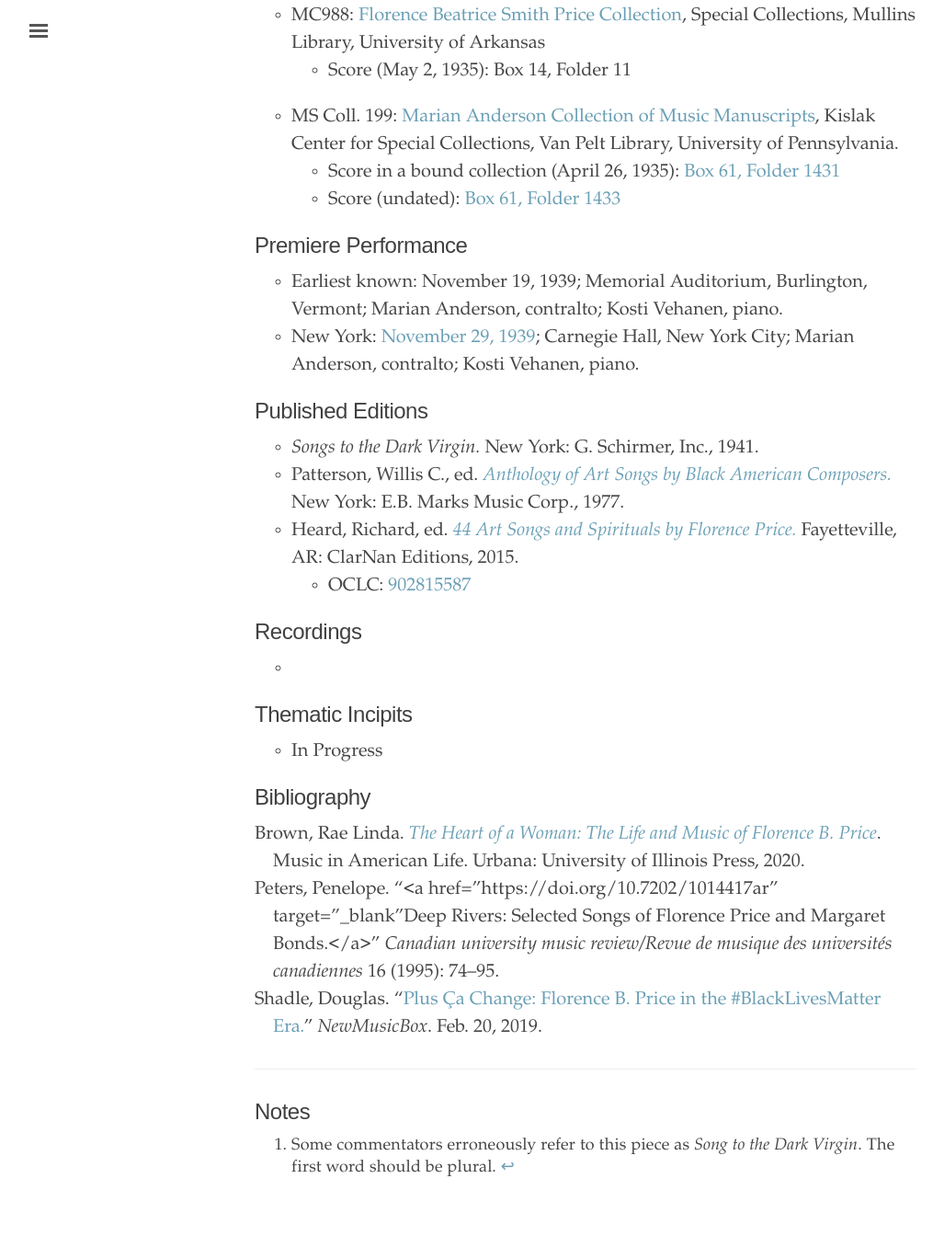
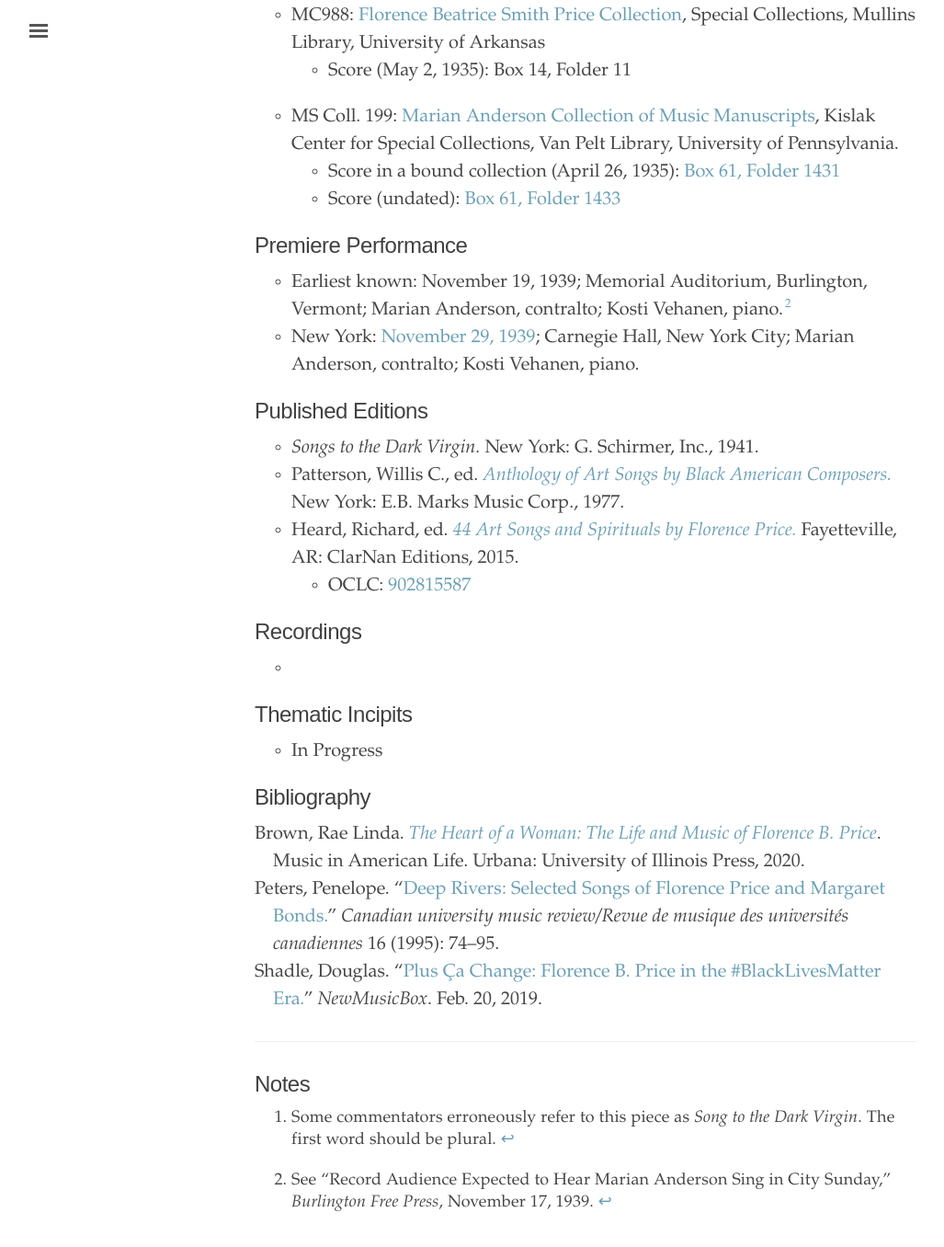
Before and after one commit to dwshadle/florence-price-catalog, a Jekyll site: the page built from _texts/price-songs_to_the_dark_virgin.md, in a window 1280 px wide and 1400 px high, scrolled down 740 px. Shown: the top 1356 px of the window at 92% size, without its empty margins (3-1030 px from the left). Built offline with Jekyll 4.4.1, drawn with Linux system fonts in a browser that asks for light colours.

Commit message:
Update price-songs_to_the_dark_virgin.md

```diff
--- a/_texts/price-songs_to_the_dark_virgin.md
+++ b/_texts/price-songs_to_the_dark_virgin.md
@@ -48,7 +48,7 @@
 
 ## Bibliography
 1. Brown, Rae Linda. <a href="https://www.worldcat.org/title/1122800180" target="_blank">*The Heart of a Woman: The Life and Music of Florence B. Price*</a>. Music in American Life. Urbana: University of Illinois Press, 2020.
-2. Peters, Penelope. "<a href="https://doi.org/10.7202/1014417ar" target="_blank"Deep Rivers: Selected Songs of Florence Price and Margaret Bonds.</a>" *Canadian university music review/Revue de musique des universités canadiennes* 16 (1995): 74&ndash;95.
+2. Peters, Penelope. "<a href="https://doi.org/10.7202/1014417ar" target="_blank">Deep Rivers: Selected Songs of Florence Price and Margaret Bonds.</a>" *Canadian university music review/Revue de musique des universités canadiennes* 16 (1995): 74&ndash;95.
 3. Shadle, Douglas. "<a href="https://newmusicusa.org/nmbx/plus-ca-change-florence-b-price-in-the-blacklivesmatter-era/" target="_blank">Plus Ça Change: Florence B. Price in the #BlackLivesMatter Era.</a>" *NewMusicBox*. Feb. 20, 2019.
 {:.bibliography}
 
@@ -56,3 +56,4 @@
 
 ## Notes
 [^fn1]: Some commentators erroneously refer to this piece as *Song to the Dark Virgin*. The first word should be plural.
+[^fn2]: See "Record Audience Expected to Hear Marian Anderson Sing in City Sunday," *Burlington Free Press*, November 17, 1939.
```
Also changed, not shown: other parts of _texts/price-songs_to_the_dark_virgin.md (+1 -1 lines).
